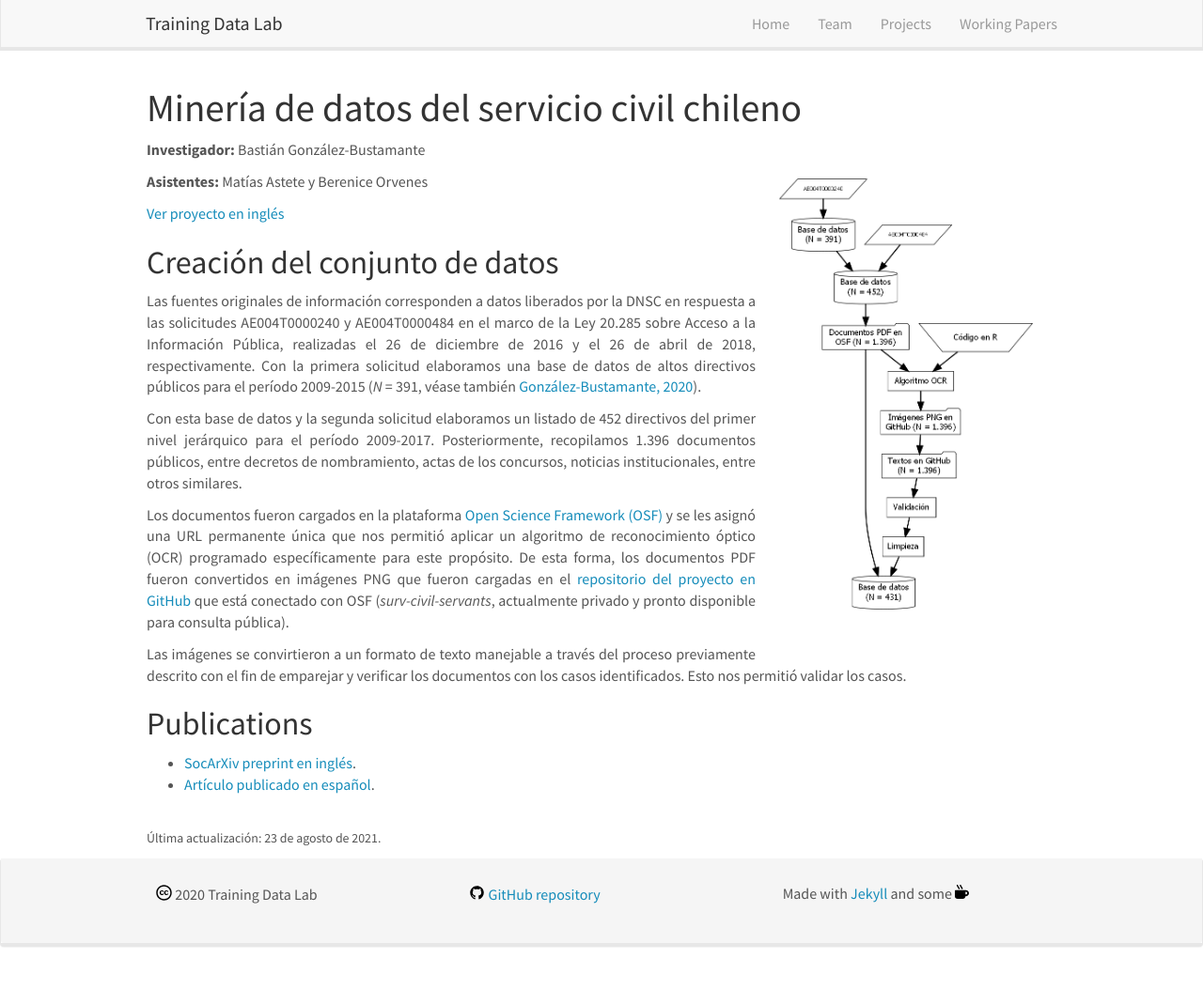
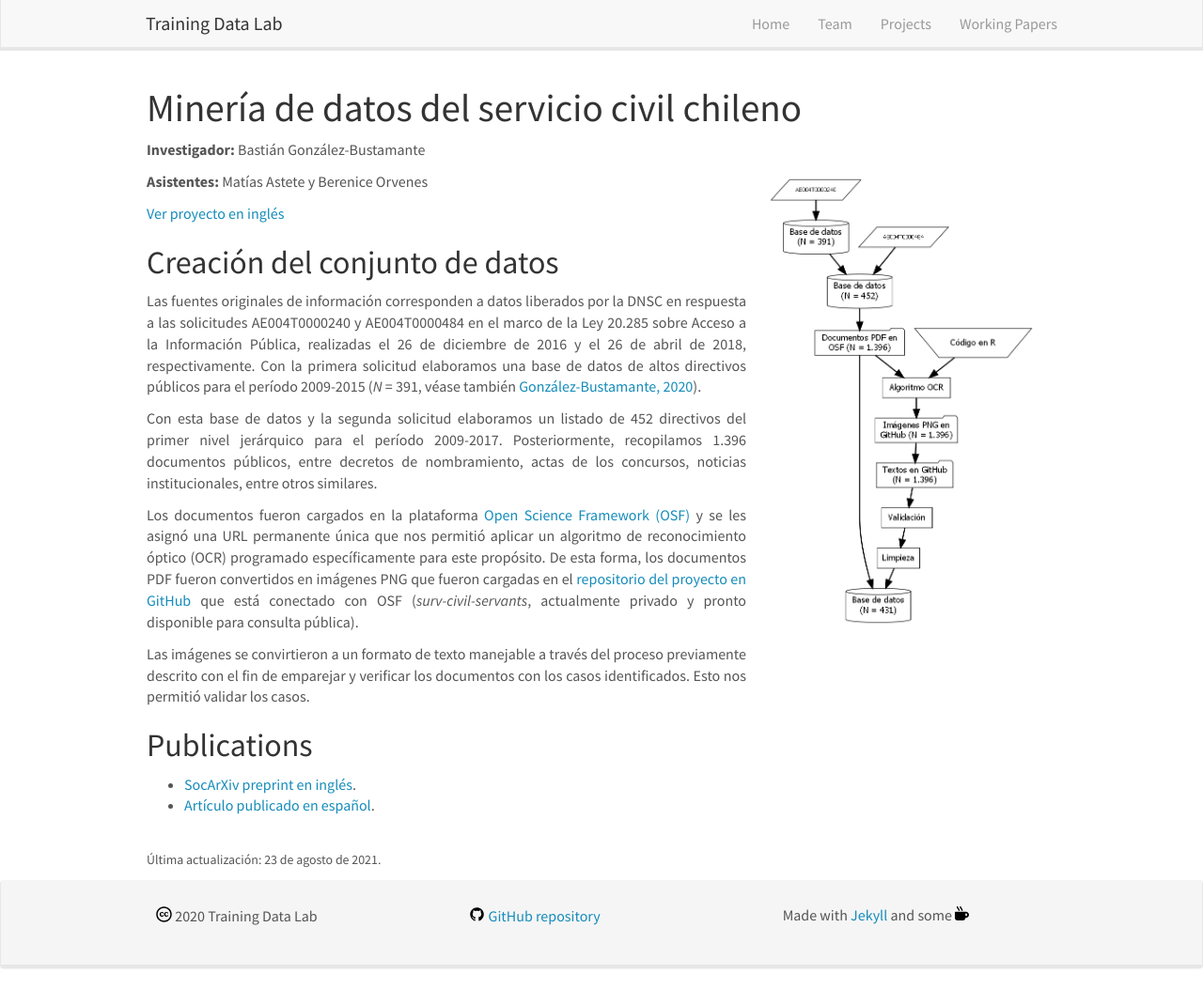
Before and after one commit to training-datalab/old-training-datalab.com, a Jekyll site: the page built from _pages/data-mining-civil-spanish.md, in a window 1280 px wide and 1053 px high. Shown: the whole window at 94% size. Built offline with Jekyll 4.4.1, drawn with Linux system fonts in a browser that asks for light colours; nearby versions of some CDN libraries.

Commit message:
Update data-mining-civil-spanish.md

```diff
--- a/_pages/data-mining-civil-spanish.md
+++ b/_pages/data-mining-civil-spanish.md
@@ -8,7 +8,7 @@
 
 # Minería de datos del servicio civil chileno
 
-![]({{ site.url }}{{ site.baseurl }}/images/lab-diagrams/datsaset_diagram_spanish.png){: style="width: 320px; float: right; border: 10px"}
+![]({{ site.url }}{{ site.baseurl }}/images/lab-diagrams/datsaset_diagram_spanish.png){: style="width: 330px; float: right; border: 10px"}
 
 **Investigador:** Bastián González-Bustamante
 
```
